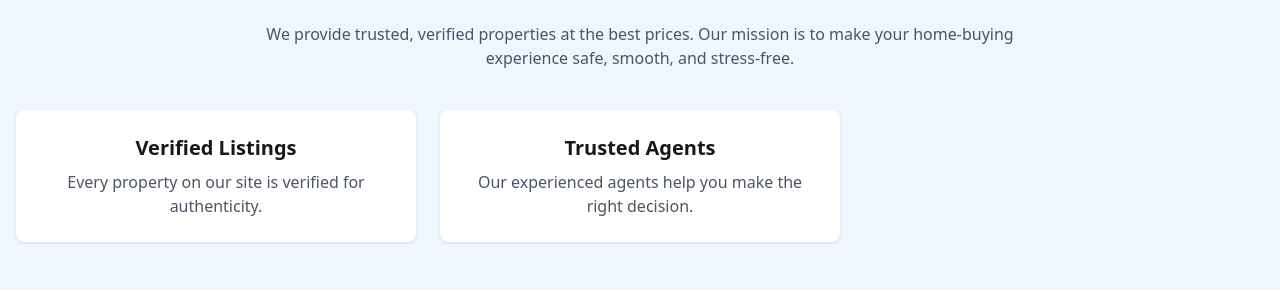
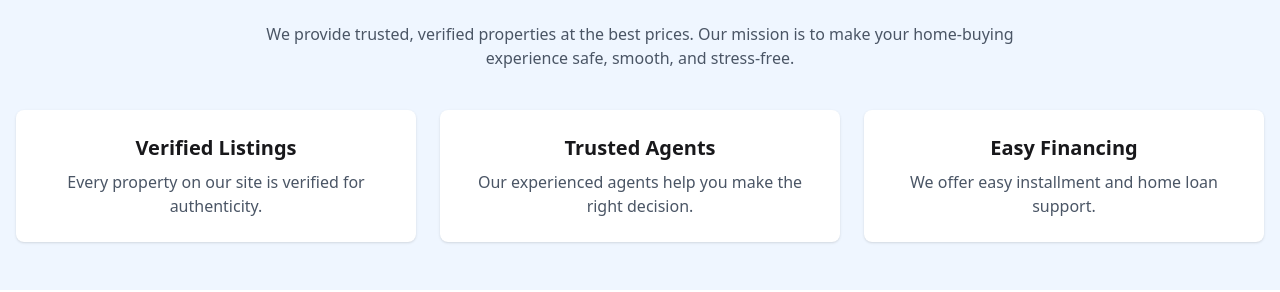
Before and after one commit to 48yesminb/home-nest-client, a React (Vite) app: page / in a window 1280 px wide. Shown: the part 976-1268 px from the top of the page. Built offline with nearby package versions, Linux system fonts and the light colour scheme; no server answers.

Commit message:
added twelve commit

```diff
--- a/src/components/WhyChooseUs.jsx
+++ b/src/components/WhyChooseUs.jsx
@@ -21,7 +21,12 @@ function WhyChooseUs() {
               Our experienced agents help you make the right decision.
             </p>
           </div>
-
+          <div className="bg-white dark:bg-gray-800 p-6 rounded-lg shadow">
+            <h3 className="text-xl font-semibold mb-2 dark:text-white">Easy Financing</h3>
+            <p className="text-gray-600 dark:text-gray-300">
+              We offer easy installment and home loan support.
+            </p>
+          </div>
         </div>
       </div>
     </section>
```
